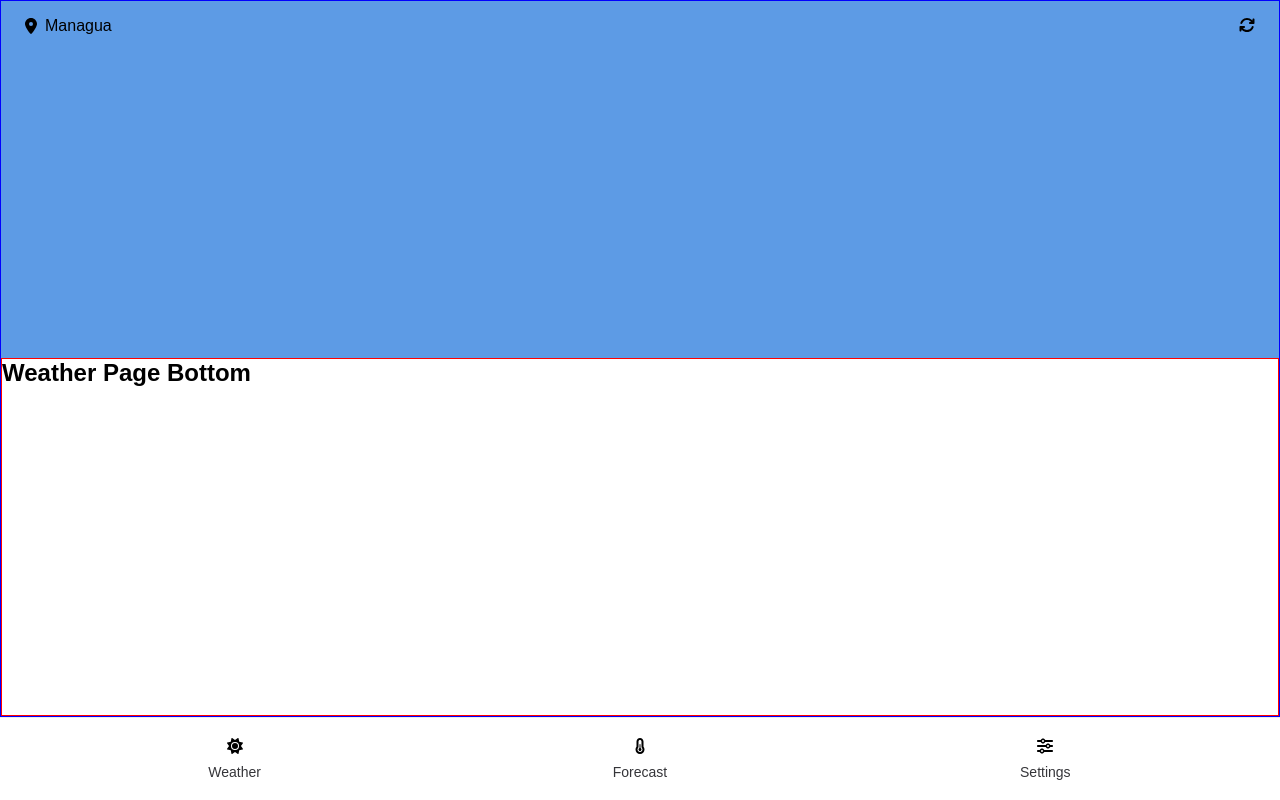
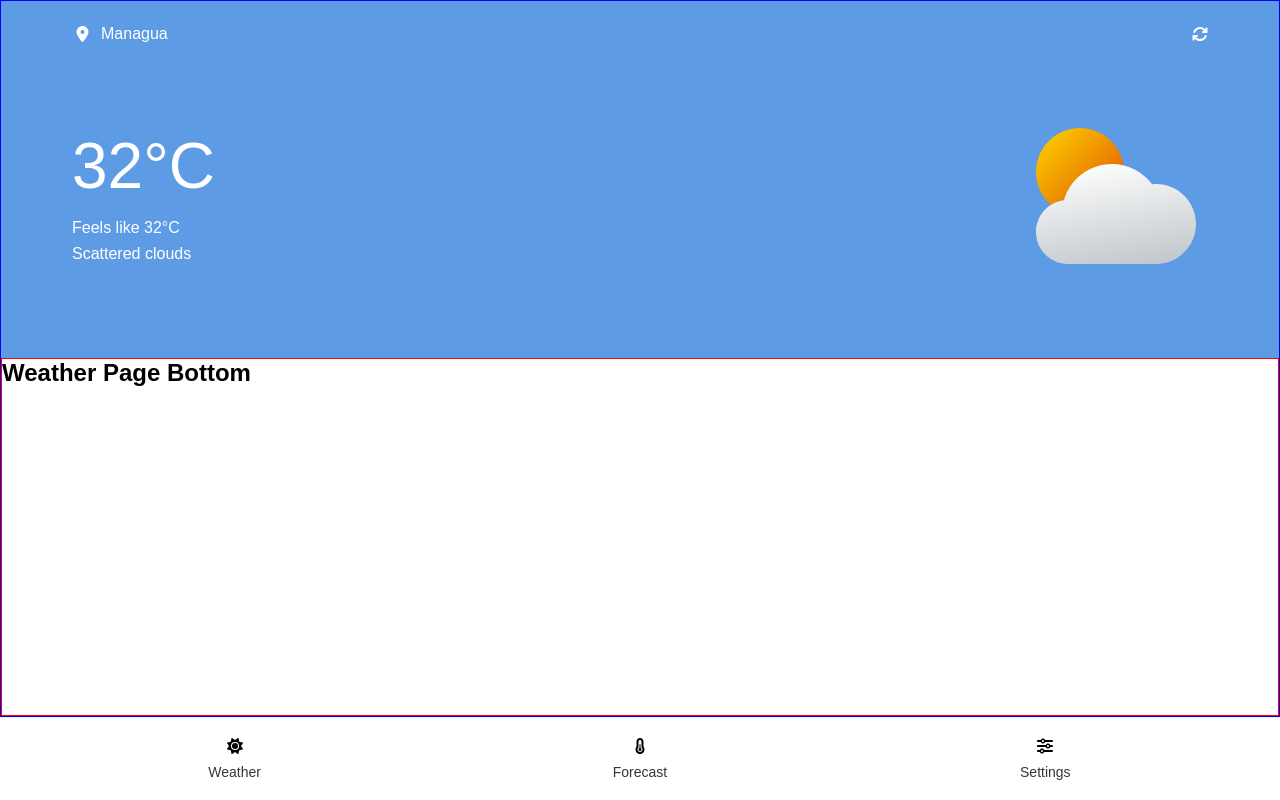
Before and after one commit to salvadorperezm/vue-weather-app, a Vue app: page / in a window 1280 px wide. Built offline with nearby package versions, Linux system fonts and the light colour scheme.

Commit message:
top section basic design done

```diff
--- a/src/components/WeatherPage.vue
+++ b/src/components/WeatherPage.vue
@@ -2,14 +2,22 @@
     <page-layout>
         <template v-slot:default>
             <section class="content__section">
-                <div class="section section__top">
-                    <div class="weather__actions">
-                        <div class="weather__current-location">
-                            <font-awesome-icon icon="fa-solid fa-location-dot" />
-                            <p>{{ currentLocation }}</p>
+                <div class="section section__top-container">
+                    <div class="section__top">
+                        <div class="weather__actions">
+                            <div class="weather__current-location">
+                                <font-awesome-icon icon="fa-solid fa-location-dot" class="current-location__icon" />
+                                <p class="current-location__text">{{ currentLocation }}</p>
+                            </div>
+                            <font-awesome-icon icon="fa-solid fa-arrows-rotate" class="weather__reload" />
                         </div>
-                        <div class="weather__reload">
-                            <font-awesome-icon icon="fa-solid fa-arrows-rotate" />
+                        <div class="weather__information">
+                            <div class="information__text">
+                                <h1 class="information__current-temperature">{{ currentTemperature }}&#176;C</h1>
+                                <p class="information__feels-like">Feels like {{ currentFeelsLike }}&#176;C</p>
+                                <p class="information__weather-type">{{ currentWeatherType }}</p>
+                            </div>
+                            <img src="../assets/dummy-weather.svg" alt="Dummy Weather" class="information__icon">
                         </div>
                     </div>
                 </div>
@@ -29,8 +37,10 @@ export default {
     },
     data() {
         return {
-            currentTemperate: '32',
-            currentLocation: 'Managua'
+            currentTemperature: '32',
+            currentLocation: 'Managua',
+            currentFeelsLike: '32',
+            currentWeatherType: 'Scattered clouds'
         }
     }
 }
@@ -48,8 +58,19 @@ export default {
     flex: 1;
 }
 
+.section__top-container {
+    background-color: #5d9be5;
+    display: flex;
+    justify-content: center;
+}
+
 .section__top {
-    background-color: #5d9be5;
+    flex: 1;
+    max-width: 1200px;
+    height: 100%;
+    color: #ffffff;
+    display: flex;
+    flex-direction: column;
 }
 
 .section__bottom {
@@ -70,8 +91,42 @@ export default {
 }
 
 .weather__current-location {
+    gap: 8px;
+    padding: 8px;
+}
 
-    gap: 8px;
+.current-location__icon {
+    width: 21px;
+}
+
+
+.weather__reload {
+    padding: 8px;
+}
+
+.weather__information {
+    justify-self: center;
+    height: 100%;
+    display: flex;
+    align-items: center;
+    justify-content: space-between;
+    padding: 0px 32px 32px;
+}
+
+.information__current-temperature {
+    font-size: 64px;
+    font-weight: 400;
+    margin-block-end: 16px;
+}
+
+
+
+.information__feels-like {
+    margin-block-end: 8px;
+}
+
+.information__icon {
+    width: 192px;
 }
 
 @media screen and (max-width: 1024px) {
@@ -79,5 +134,18 @@ export default {
         border-top-right-radius: 16px;
         border-top-left-radius: 16px;
     }
+
+    .current-location__text {
+        font-size: 14px;
+    }
+
+    .information__feels-like,
+    .information__weather-type {
+        font-size: 12.25px;
+    }
+
+    .information__icon {
+        width: 96px;
+    }
 }
 </style>
```
Also changed, not shown: src/assets/dummy-weather.svg (added).
